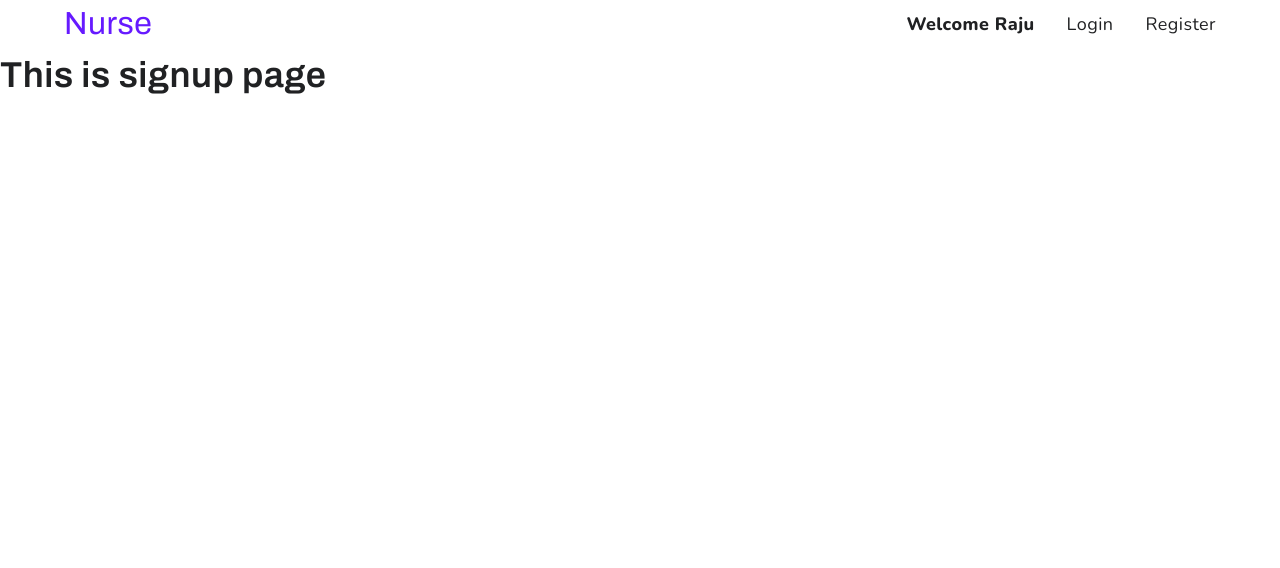
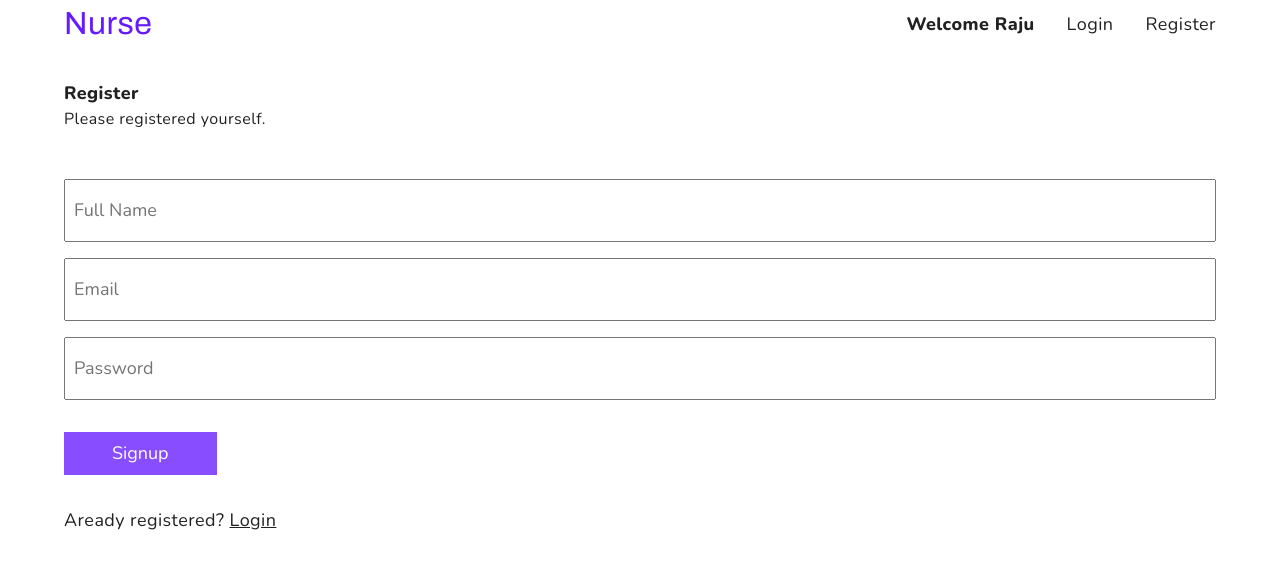
Before and after one commit to rajutamanglama63/nurse-management-app, a React (Create React App) app in the folder client/: page /signup in a window 1280 px wide. Shown: the top 568 px of the page. Built offline with nearby package versions, Linux system fonts and the light colour scheme.

Commit message:
feat: auth page designed

```diff
--- a/client/src/pages/signin/Signin.js
+++ b/client/src/pages/signin/Signin.js
@@ -1,9 +1,34 @@
-import "./signin.scss";
+import { Link } from "react-router-dom";
 
 const Signin = () => {
   return (
     <div className="signin">
-      <h1>This is signin page</h1>
+      <div className="wrapper flex block-view">
+        <div className="container container-sm">
+          <div className="flex block-view region-sm">
+            <h4 className="h6">Login</h4>
+            <p className="one-font-size">
+              Please fill the following form to login.
+            </p>
+          </div>
+          <form>
+            <input
+              className="input-field region-margin-tn border-line"
+              placeholder="Email"
+            />
+            <input
+              className="input-field region-margin-tn border-line"
+              placeholder="Password"
+            />
+            <button className="secondary-button region-margin-tn" type="submit">
+              signin
+            </button>
+            <p className="region-margin-tn">
+              Not registered yet? <Link to="/signup">Register</Link>
+            </p>
+          </form>
+        </div>
+      </div>
     </div>
   );
 };
--- a/client/src/pages/signup/Signup.js
+++ b/client/src/pages/signup/Signup.js
@@ -1,9 +1,33 @@
-import "./signup.scss";
-
+import { Link } from "react-router-dom";
 const Signup = () => {
   return (
-    <div className="signup">
-      <h1>This is signup page</h1>
+    <div className="wrapper flex block-view">
+      <div className="container container-sm">
+        <div className="flex block-view region-sm">
+          <h4 className="h6">Register</h4>
+          <p className="one-font-size">Please registered yourself.</p>
+        </div>
+        <form>
+          <input
+            className="input-field region-margin-tn border-line"
+            placeholder="Full Name"
+          />
+          <input
+            className="input-field region-margin-tn border-line"
+            placeholder="Email"
+          />
+          <input
+            className="input-field region-margin-tn border-line"
+            placeholder="Password"
+          />
+          <button className="secondary-button region-margin-tn" type="submit">
+            Signup
+          </button>
+          <p className="region-margin-tn">
+            Aready registered? <Link to="/signin">Login</Link>
+          </p>
+        </form>
+      </div>
     </div>
   );
 };
```
Also changed, not shown: client/src/pages/list/list.scss (deleted), client/src/pages/signin/signin.scss (deleted), client/src/pages/signup/signup.scss (deleted).
